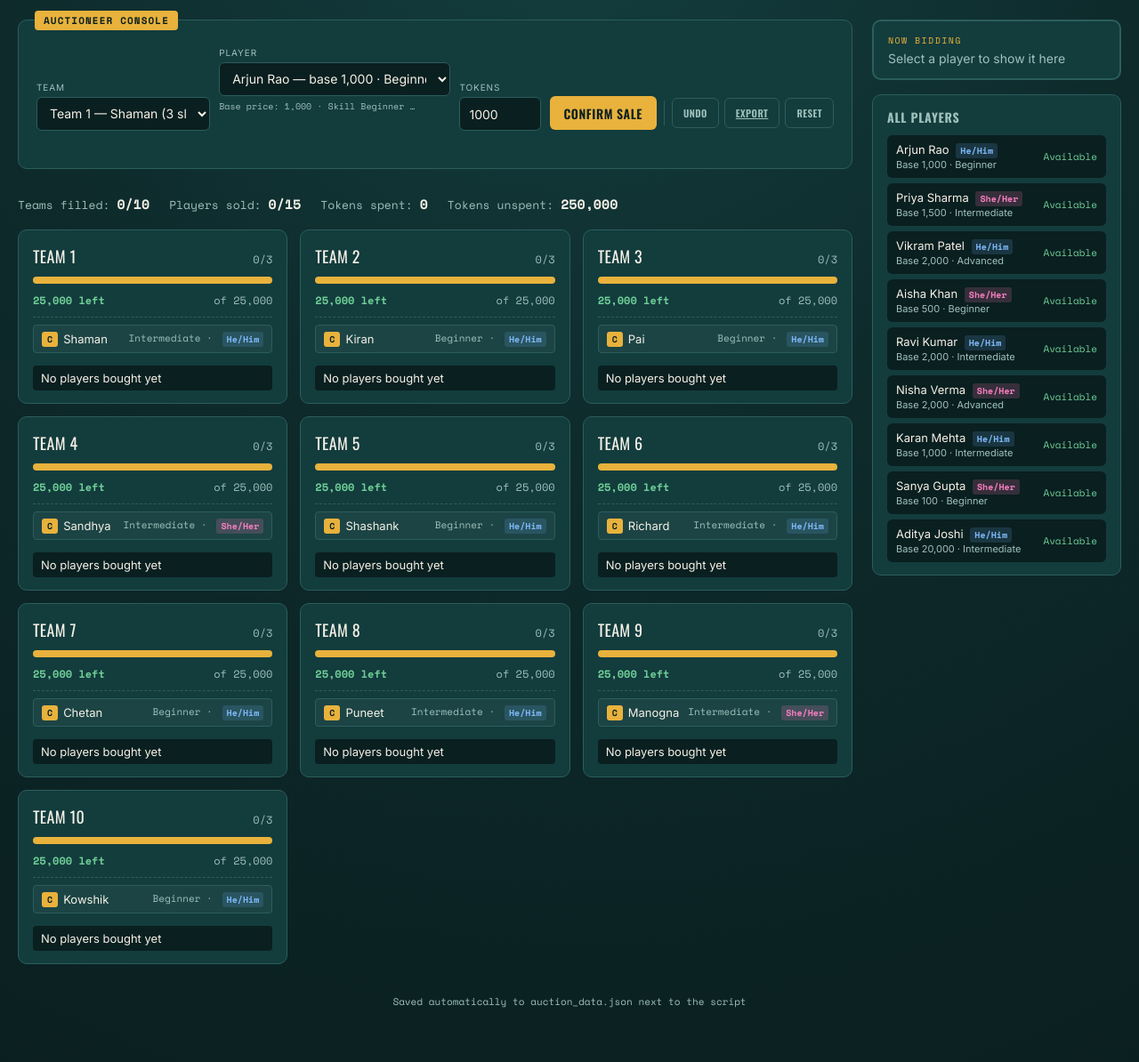
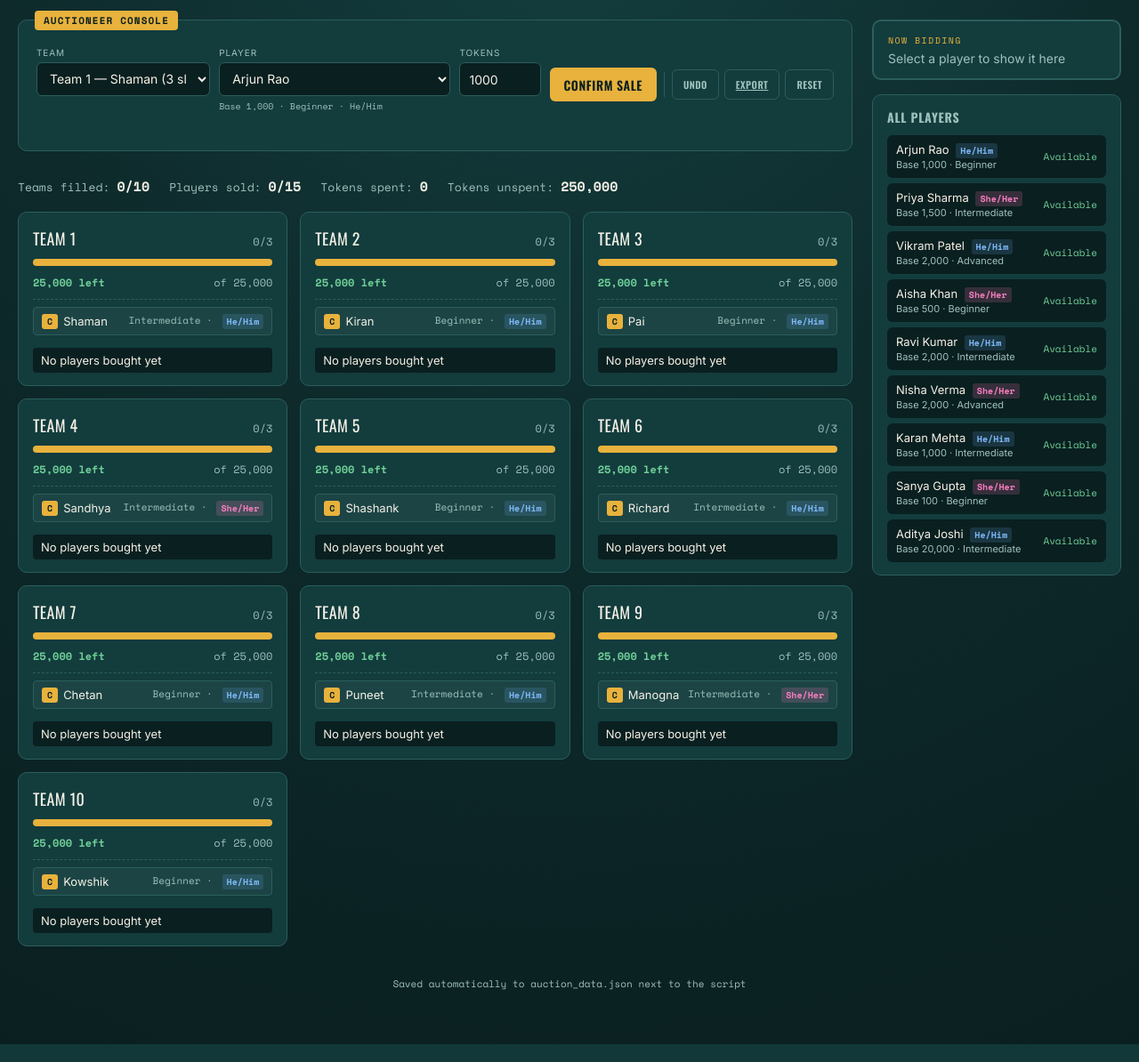
Before and after one commit to ShamanBhat/Auction_App, a Flask app: page / in a window 1280 px wide. Shown: the part 133-1327 px from the top of the page at 89% size. Run offline with Flask 3, Linux system fonts and the light colour scheme; data that the repository does not hold is empty; parts of the project's set-up code (start-up, migrations or seed data) failed here and were passed over.

Commit message:
feat: cleanup console view

```diff
--- a/static/console.css
+++ b/static/console.css
@@ -20,8 +20,10 @@
   color:var(--court-deep);font-family:'Space Mono',monospace;font-size:11px;font-weight:700;letter-spacing:.1em;
   padding:3px 10px;border-radius:4px;}
 
-/* Single inline row: all inputs + buttons on one baseline */
-.console-row{display:flex;gap:10px;align-items:flex-end;margin-top:12px;flex-wrap:wrap;}
+/* Single inline row — align-items: flex-start locks all inputs to the same
+   top edge; each field can then have an independent sub-text row below
+   without pushing other fields out of position */
+.console-row{display:flex;gap:10px;align-items:flex-start;margin-top:12px;flex-wrap:wrap;}
 .field{display:flex;flex-direction:column;min-width:0;}
 .field-team{flex:1.5;}
 .field-player{flex:2;}
@@ -30,10 +32,12 @@
 .field select,.field input{width:100%;background:var(--court-deep);border:1px solid var(--line);color:var(--shuttle);
   border-radius:6px;padding:9px 10px;font-size:14px;font-family:'Inter',sans-serif;height:38px;}
 .field select:focus,.field input:focus{outline:none;border-color:var(--gold);}
-.field .hint{font-family:'Space Mono',monospace;font-size:10px;color:var(--text-dim);margin-top:4px;min-height:13px;white-space:nowrap;overflow:hidden;text-overflow:ellipsis;}
+/* Sub-text row under each field — hint under Player, warnings under Team */
+.field-sub{font-family:'Space Mono',monospace;font-size:10px;margin-top:5px;min-height:14px;line-height:1.4;}
 
 /* Confirm + secondary action buttons grouped at the right end of the row */
-.console-actions-inline{display:flex;align-items:center;gap:6px;flex-shrink:0;padding-bottom:1px;}
+.console-actions-inline{display:flex;align-items:center;gap:6px;flex-shrink:0;
+  padding-top:23px;} /* offset matches label height so buttons align with the inputs */
 .console-divider{width:1px;height:28px;background:var(--line);margin:0 2px;}
 
 .btn{background:var(--gold);color:var(--court-deep);border:none;border-radius:6px;padding:0 16px;
@@ -80,5 +84,3 @@
 .viewer-count .vc-dot{display:inline-block;width:7px;height:7px;border-radius:50%;
   background:var(--ok);margin-right:5px;vertical-align:middle;}
 .viewer-count.none .vc-dot{background:var(--text-dim);}
-.female-warn{font-family:'Space Mono',monospace;font-size:11px;color:#f77ec0;
-  margin-top:4px;min-height:14px;}
--- a/static/console.js
+++ b/static/console.js
@@ -54,9 +54,7 @@ function populatePlayerSelect(){
     available.forEach(p=>{
       const opt = document.createElement('option');
       opt.value = p.id;
-      const skill = p.skill ? ` · ${p.skill}` : '';
-      const gLabel = p.gender === 'F' ? ' · She/Her' : ' · He/Him';
-      opt.textContent = `${p.name} — base ${p.base_price.toLocaleString()}${skill}${gLabel}`;
+      opt.textContent = p.name;
       // Grey out males when last slot requires a female
       if(needsFemale && p.gender !== 'F') opt.disabled = true;
       sel.appendChild(opt);
@@ -71,17 +69,18 @@ function genderBadge(g){ return `<span class="gender-badge ${g}">${g==='F'?'She/
 function updateBaseHint(){
   const sel = document.getElementById('playerSelect');
   const hint = document.getElementById('baseHint');
-  const warn = document.getElementById('femaleWarn');
+  const warn = document.getElementById('teamWarn');
   const costInput = document.getElementById('playerCost');
   const player = STATE.players.find(p=>String(p.id)===sel.value);
   if(player){
-    hint.innerHTML = `Base price: ${player.base_price.toLocaleString()}${player.skill ? ' · Skill '+player.skill : ''} ${genderBadge(player.gender)}`;
+    const gLabel = player.gender === 'F' ? 'She/Her' : 'He/Him';
+    hint.style.color = 'var(--text-dim)';
+    hint.textContent = `Base ${player.base_price.toLocaleString()} · ${player.skill || ''} · ${gLabel}`;
     if(!costInput.value){ costInput.value = player.base_price; }
     costInput.min = player.base_price;
   } else {
-    hint.textContent = '\u00A0';
+    hint.textContent = '';
   }
-  // Check if selected team's last slot requires a female player
   if(warn){
     const teamId = parseInt(document.getElementById('teamSelect').value,10);
     const team = STATE.teams.find(t=>t.id===teamId);
@@ -90,7 +89,8 @@ function updateBaseHint(){
       const captainIsFemale = team.captain_gender === 'F';
       const teamHasFemale = team.players.some(p=>p.gender==='F');
       if(isLastSlot && !teamHasFemale && !captainIsFemale){
-        warn.textContent = '⚠ Last slot — must be a female player (She/Her)';
+        warn.style.color = '#f77ec0';
+        warn.textContent = '⚠ Last slot must be female';
       } else {
         warn.textContent = '';
       }
--- a/templates/console.html
+++ b/templates/console.html
@@ -36,12 +36,12 @@
           <div class="field field-team">
             <label for="teamSelect">Team</label>
             <select id="teamSelect"></select>
+            <div class="field-sub" id="teamWarn"></div>
           </div>
           <div class="field field-player">
             <label for="playerSelect">Player</label>
             <select id="playerSelect"></select>
-            <div class="hint" id="baseHint">&nbsp;</div>
-            <div class="female-warn" id="femaleWarn"></div>
+            <div class="field-sub" id="baseHint"></div>
           </div>
           <div class="field field-cost">
             <label for="playerCost">Tokens</label>
```
